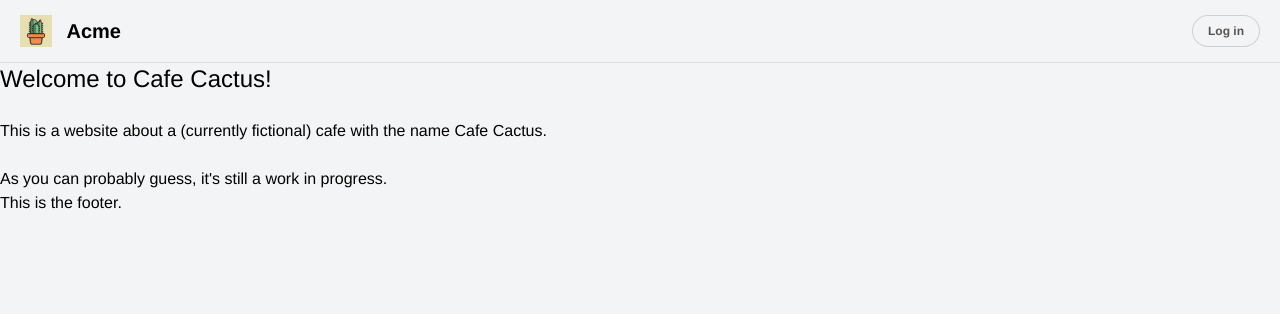
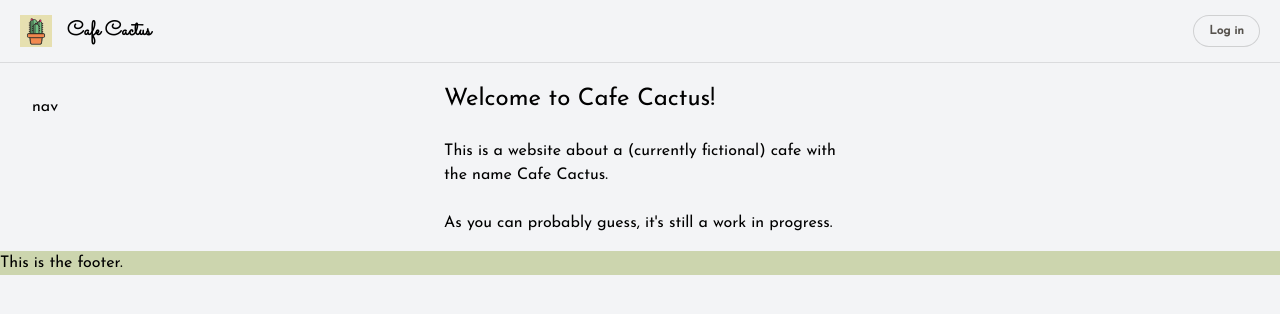
Before and after one commit to xunillinux/cafe-cactus, a SvelteKit app: page / in a window 1280 px wide. Shown: the top 314 px of the page. Built offline with nearby package versions, Linux system fonts and the light colour scheme.

Commit message:
layout changes

```diff
--- a/src/app.html
+++ b/src/app.html
@@ -3,10 +3,12 @@
 	<head>
 		<meta charset="utf-8" />
 		<link rel="icon" href="%sveltekit.assets%/favicon-cafe-cactus.png" />
+		<link href="https://fonts.googleapis.com/css?family=Josefin Sans" rel="stylesheet" />
+		<link href="https://fonts.googleapis.com/css?family=Sacramento" rel="stylesheet" />
 		<meta name="viewport" content="width=device-width" />
 		%sveltekit.head%
 	</head>
-	<body data-sveltekit-preload-data="hover">
+	<body class="font-josefin" data-sveltekit-preload-data="hover">
 		<div style="display: contents">%sveltekit.body%</div>
 	</body>
 </html>
--- a/src/routes/+layout.svelte
+++ b/src/routes/+layout.svelte
@@ -6,11 +6,20 @@
 <div class="app">
 	<Header />
 
-	<main>
-		<slot />
-	</main>
-
-	<footer>
+	<div class="w-full flex flex-col sm:flex-row flex-wrap sm:flex-nowrap py-4 flex-grow">
+		<div class="w-fixed w-full flex-shrink flex-grow-0 px-4">
+			<div class="sticky top-0 p-4 w-full h-full">nav</div>
+		</div>
+		<main role="main" class="w-full flex-grow pt-1 px-3">
+			<slot />
+		</main>
+		<div class="w-fixed w-full flex-shrink flex-grow-0 px-2">
+			<div class="flex sm:flex-col px-2">
+				<!-- sidebar goes here -->
+			</div>
+		</div>
+	</div>
+	<footer class="bg-primary mt-auto">
 		<p>This is the footer.</p>
 	</footer>
 </div>
--- a/src/routes/Header.svelte
+++ b/src/routes/Header.svelte
@@ -19,7 +19,7 @@
 	<div class="wrapper">
 		<div>
 			<img width="32" height="32" src={logo} alt="Cafe Cactus" />
-			<h1>Acme</h1>
+			<h1 class="font-sacramento">Cafe Cactus</h1>
 		</div>
 		<div>
 			{#if user}
--- a/tailwind.config.cjs
+++ b/tailwind.config.cjs
@@ -7,7 +7,9 @@ module.exports = {
 	theme: {
 		extend: {
 			fontFamily: {
-				sans: 'Nunito Sans, Helvetica Neue, Arial, sans-serif'
+				//sans: 'Nunito Sans, Helvetica Neue, Arial, sans-serif'
+				josefin: 'Josefin Sans, Helvetica Neue, Arial, sans-serif',
+				sacramento: 'Sacramento, Helvetica Neue, Arial, sans-serif'
 			},
 			colors: {
 				primary: '#CCD5AE',
```
Also changed, not shown: 1 other file (tests, documents, lock files or other folders).
